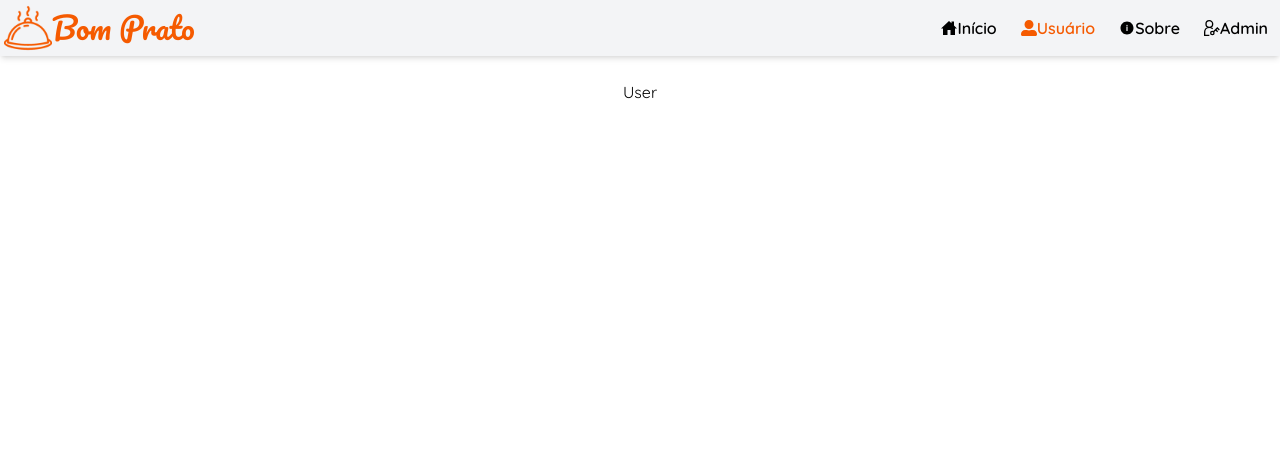
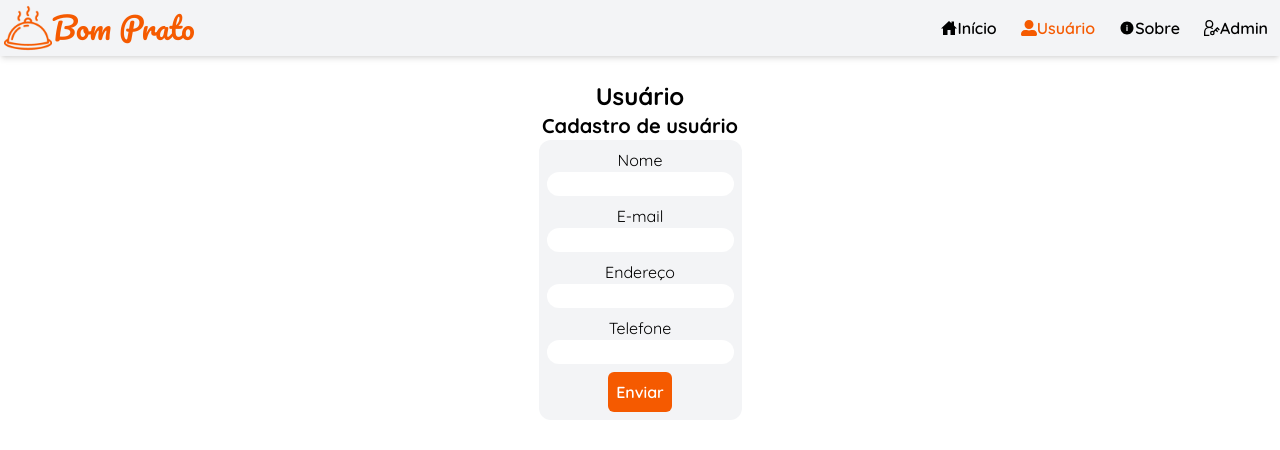
Before and after one commit to GuilhermeRPimenta/Restaurante, a React (Vite) app in the folder client/: page /user in a window 1280 px wide. Shown: the top 450 px of the page. Built offline with nearby package versions, Linux system fonts and the light colour scheme.

Commit message:
feat(client): adds user creation form

```diff
--- a/client/src/pages/User.tsx
+++ b/client/src/pages/User.tsx
@@ -1,5 +1,85 @@
+import React, { useState } from "react";
+import Button from "../components/Global/Button";
+
 const User = () => {
-  return <>User</>;
+  const [formData, setFormData] = useState({
+    name: "",
+    email: "",
+    address: "",
+    phone: "",
+  });
+  const handleFormChange = (e: React.ChangeEvent<HTMLInputElement>) => {
+    setFormData((prev) => ({
+      ...prev,
+      [e.target.id]: e.target.value,
+    }));
+  };
+  const createUser = async (e: React.FormEvent) => {
+    e.preventDefault();
+    try {
+      const response = await fetch("http://localhost:8000/api/auth/register", {
+        method: "POST",
+        headers: {
+          "Content-Type": "application/json",
+        },
+        body: JSON.stringify(formData),
+      });
+      if (!response.ok) {
+        console.log(response);
+      }
+    } catch (e) {
+      console.log(e);
+    }
+  };
+  return (
+    <div className="text-center">
+      <h2 className="text-2xl font-bold">Usuário</h2>
+      <h3 className="text-xl font-bold">Cadastro de usuário</h3>
+      <form
+        className="flex flex-col gap-2 items-center p-2 bg-gray-100 rounded-xl"
+        onSubmit={createUser}
+      >
+        <div className="flex flex-col">
+          <label htmlFor="name">Nome</label>
+          <input
+            className="rounded-xl px-2"
+            type="text"
+            id="name"
+            onChange={handleFormChange}
+          />
+        </div>
+        <div className="flex flex-col">
+          <label htmlFor="email">E-mail</label>
+          <input
+            className="rounded-xl px-2"
+            type="text"
+            id="email"
+            onChange={handleFormChange}
+          />
+        </div>
+        <div className="flex flex-col">
+          <label htmlFor="address">Endereço</label>
+          <input
+            className="rounded-xl px-2"
+            type="text"
+            id="address"
+            onChange={handleFormChange}
+          />
+        </div>
+        <div className="flex flex-col">
+          <label htmlFor="phone">Telefone</label>
+          <input
+            className="rounded-xl px-2"
+            type="text"
+            id="phone"
+            onChange={handleFormChange}
+          />
+        </div>
+
+        <Button>Enviar</Button>
+      </form>
+    </div>
+  );
 };
 
 export default User;
```
Also changed, not shown: 1 other file (tests, documents, lock files or other folders).
